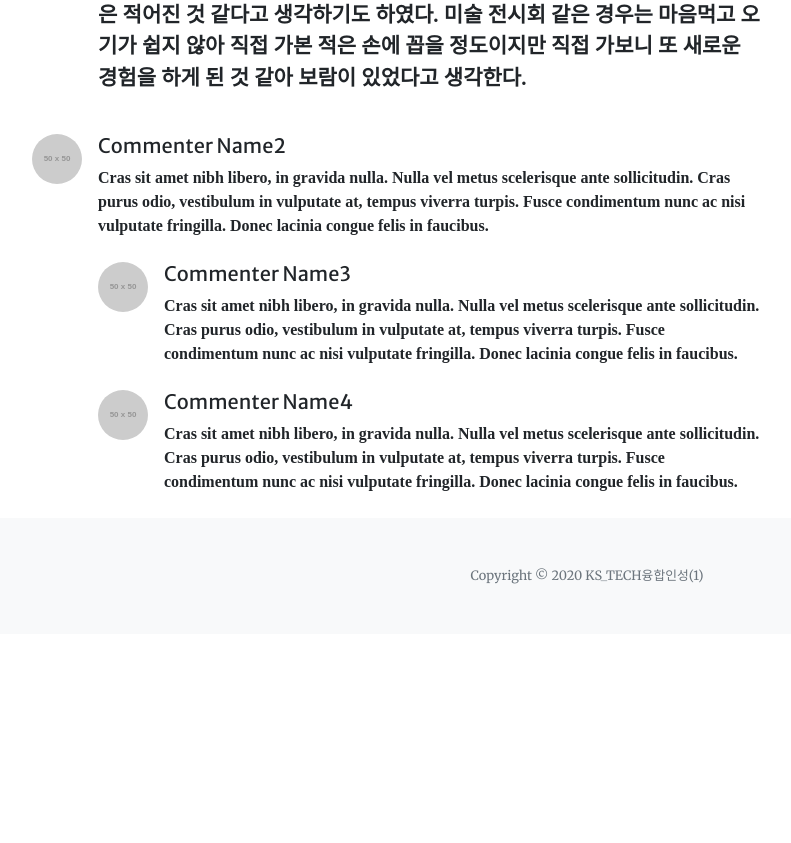
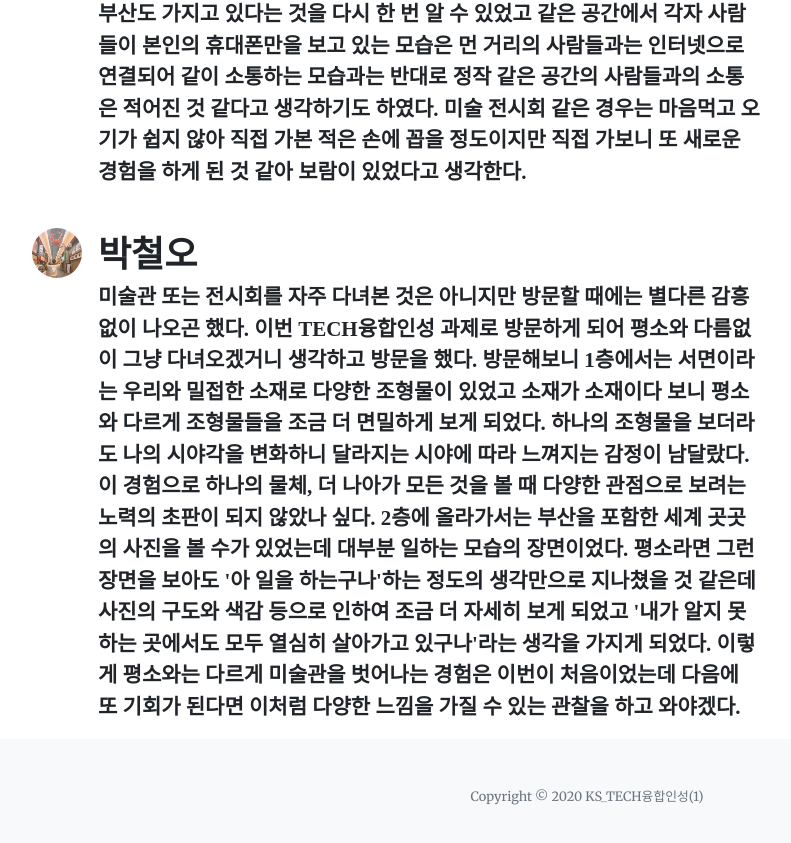
Before and after one commit to TechPersonality/TechPersonality.github.io, a website: page pages/charming.html in a window 1280 px wide. Shown: the part 2356-3199 px from the top of the page, without its empty margins (53-844 px from the left). Before the commit the page ends 2990 px from the top, so only its background shows below. Drawn offline with nearby package versions, Linux system fonts and the light colour scheme; placeholder pictures from the web are drawn by us; a web font is replaced by a local one.

Commit message:
add comment

```diff
--- a/pages/charming.html
+++ b/pages/charming.html
@@ -122,6 +122,17 @@
         <div class="media mb-4">
           <img class="d-flex mr-3 rounded-circle" src="http://placehold.it/50x50" alt="">
           <div class="media-body">
+            <p class="mt-0" style="font-size: 36px; margin-bottom: 0px;">손정욱</p>
+            <p style="font-size: 21px;">
+
+            </p>
+          </div>
+        </div>
+
+        <!-- Comment with nested comments -->
+        <div class="media mb-4">
+          <img class="d-flex mr-3 rounded-circle" src="http://placehold.it/50x50" alt="">
+          <div class="media-body">
             <p class="mt-0" style="font-size: 36px; margin-bottom: 0px;">손찬영</p>
                 <p style="font-size: 21px;">
                 처음 입장했을 때는 조명들과 많은 LED를 사용한 구조물이 눈길을 사로잡았지만
@@ -139,30 +150,24 @@
                 </p>
           </div>
         </div>
-
-        <!-- Comment with nested comments -->
-        <div class="media mb-4">
-          <img class="d-flex mr-3 rounded-circle" src="http://placehold.it/50x50" alt="">
+        <div class="media mt-4">
+          <img class="d-flex mr-3 rounded-circle" src="../assets/img/portfolio/profile/co_profile.jpg" alt="">
           <div class="media-body">
-            <h5 class="mt-0">Commenter Name2</h5>
-            Cras sit amet nibh libero, in gravida nulla. Nulla vel metus scelerisque ante sollicitudin. Cras purus odio, vestibulum in vulputate at, tempus viverra turpis. Fusce condimentum nunc ac nisi vulputate fringilla. Donec lacinia congue felis in faucibus.
-
-            <div class="media mt-4">
-              <img class="d-flex mr-3 rounded-circle" src="http://placehold.it/50x50" alt="">
-              <div class="media-body">
-                <h5 class="mt-0">Commenter Name3</h5>
-                Cras sit amet nibh libero, in gravida nulla. Nulla vel metus scelerisque ante sollicitudin. Cras purus odio, vestibulum in vulputate at, tempus viverra turpis. Fusce condimentum nunc ac nisi vulputate fringilla. Donec lacinia congue felis in faucibus.
-              </div>
-            </div>
-
-            <div class="media mt-4">
-              <img class="d-flex mr-3 rounded-circle" src="http://placehold.it/50x50" alt="">
-              <div class="media-body">
-                <h5 class="mt-0">Commenter Name4</h5>
-                Cras sit amet nibh libero, in gravida nulla. Nulla vel metus scelerisque ante sollicitudin. Cras purus odio, vestibulum in vulputate at, tempus viverra turpis. Fusce condimentum nunc ac nisi vulputate fringilla. Donec lacinia congue felis in faucibus.
-              </div>
-            </div>
-
+            <p class="mt-0" style="font-size: 36px; margin-bottom: 0px;">박철오</p>
+            <p style="font-size: 21px;">
+              미술관 또는 전시회를 자주 다녀본 것은 아니지만 방문할 때에는 별다른 감흥 없이 나오곤 했다.
+              이번 TECH융합인성 과제로 방문하게 되어 평소와 다름없이 그냥 다녀오겠거니 생각하고 방문을 했다.
+              방문해보니 1층에서는 서면이라는 우리와 밀접한 소재로 다양한 조형물이 있었고
+              소재가 소재이다 보니 평소와 다르게 조형물들을 조금 더 면밀하게 보게 되었다.
+              하나의 조형물을 보더라도 나의 시야각을 변화하니 달라지는 시야에 따라 느껴지는 감정이 남달랐다.
+              이 경험으로 하나의 물체, 더 나아가 모든 것을 볼 때 다양한 관점으로 보려는 노력의 초판이 되지 않았나 싶다.
+              2층에 올라가서는 부산을 포함한 세계 곳곳의 사진을 볼 수가 있었는데 대부분 일하는 모습의 장면이었다.
+              평소라면 그런 장면을 보아도 '아 일을 하는구나'하는 정도의 생각만으로 지나쳤을 것 같은데
+              사진의 구도와 색감 등으로 인하여 조금 더 자세히 보게 되었고
+              '내가 알지 못하는 곳에서도 모두 열심히 살아가고 있구나'라는 생각을 가지게 되었다.
+              이렇게 평소와는 다르게 미술관을 벗어나는 경험은 이번이 처음이었는데
+              다음에 또 기회가 된다면 이처럼 다양한 느낌을 가질 수 있는 관찰을 하고 와야겠다.
+            </p>
           </div>
         </div>
 
```
Also changed, not shown: pages/etiquette.html (+19 -28 lines), pages/hope.html (+16 -20 lines), pages/tech.html (+16 -20 lines), assets/img/portfolio/fullsize/2.jpg, assets/img/portfolio/thumbnails/2.jpg, 1 other file. Lines whose indentation alone changed are shown as unchanged.
